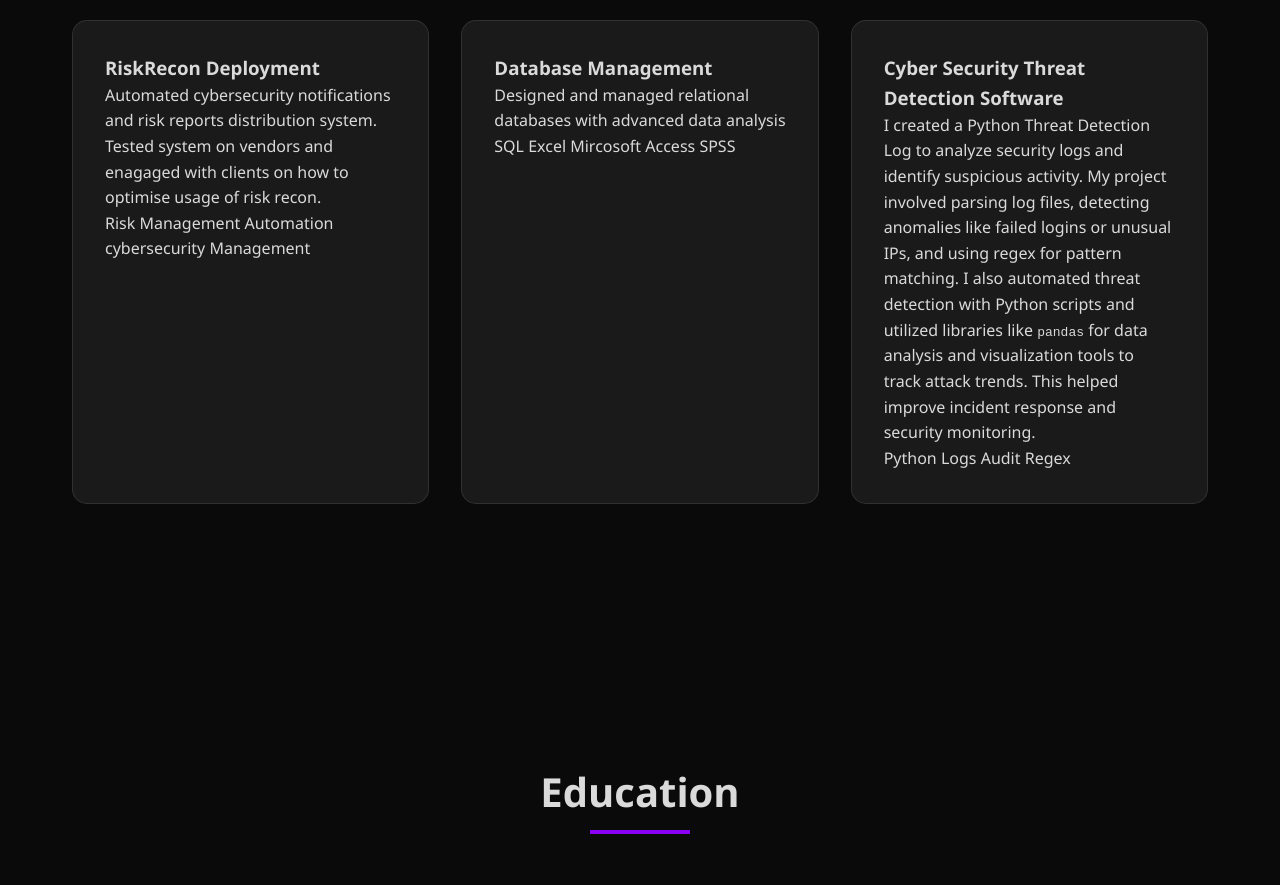
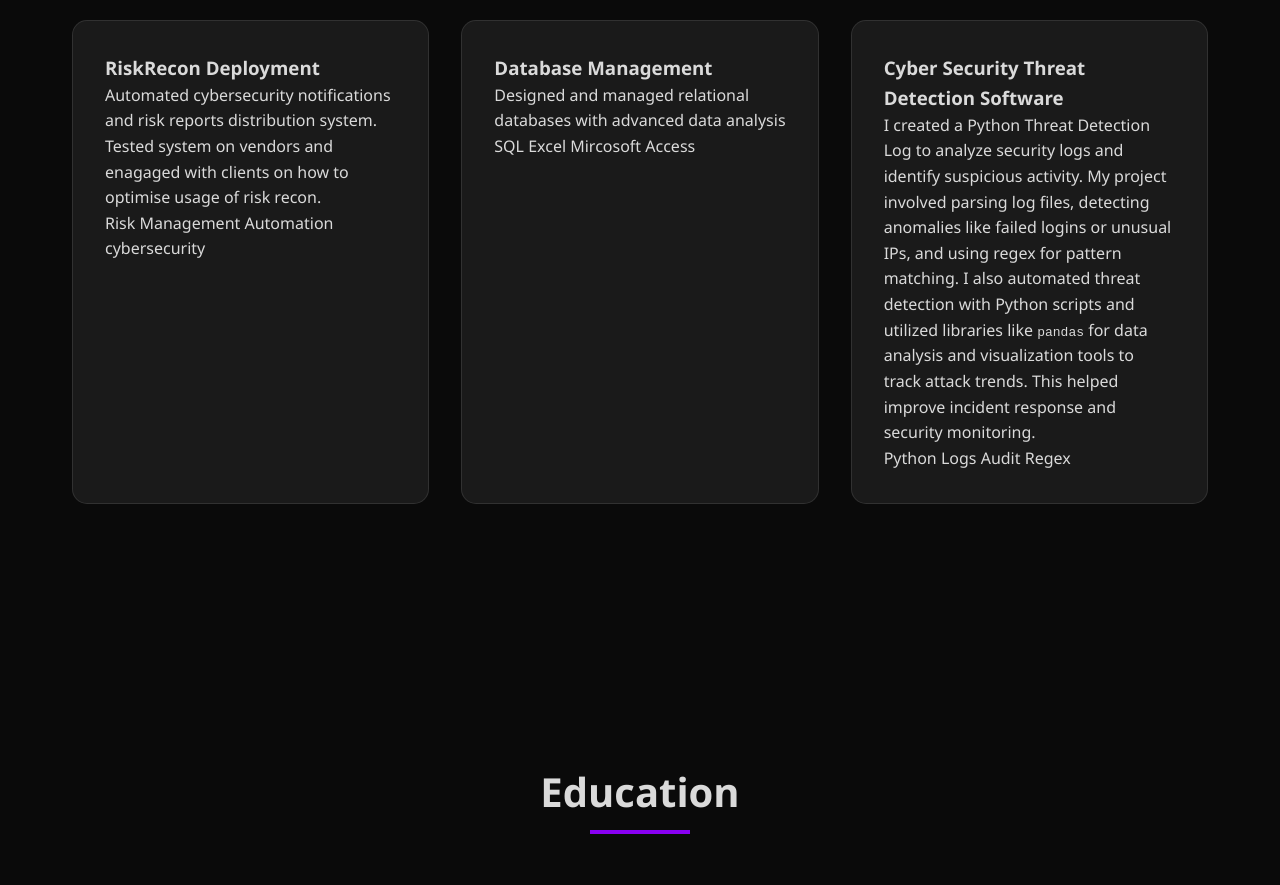
Before and after one commit to Ridwana-1/Portfolio, a plain HTML site: page index.html in a window 1280 px wide. Shown: the part 1660-2545 px from the top of the page. Drawn offline with Linux system fonts and the light colour scheme.

Commit message:
port_update

```diff
--- a/index.html
+++ b/index.html
@@ -75,7 +75,7 @@
             <span>Risk Management</span>
             <span>Automation</span>
             <span>cybersecurity</span>
-            <span>Management</span>
+
           </div>
         </div>
       </div>
@@ -87,7 +87,7 @@
             <span>SQL</span>
             <span>Excel</span>
             <span>Mircosoft Access</span>
-            <span>SPSS</span>
+
           </div>
         </div>
       </div>
```
